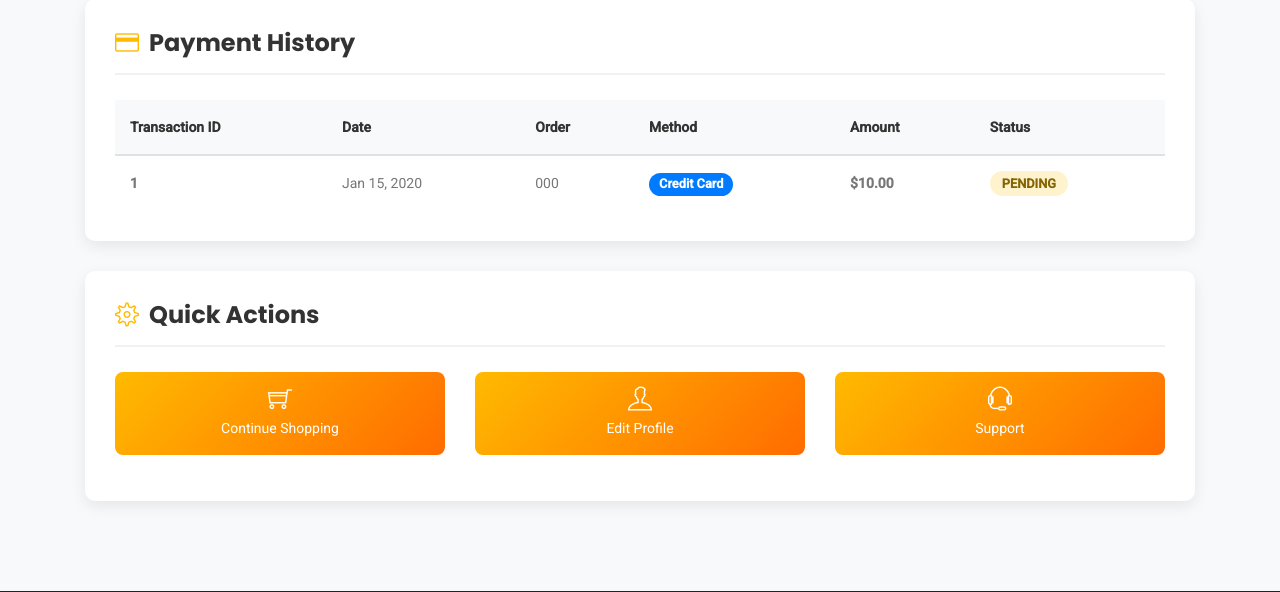
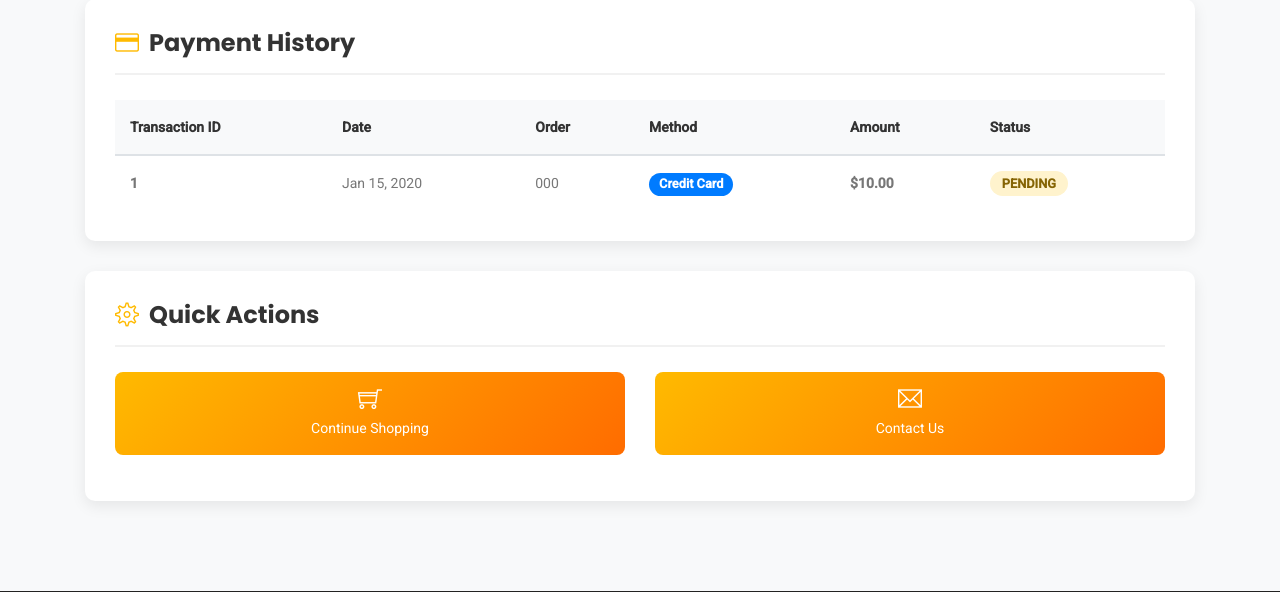
Before and after one commit to ben199712/vintageecom, a Django app: page /accounts/dashboard/ in a window 1280 px wide. Shown: the part 989-1581 px from the top of the page. Run offline with Django 5.2, Linux system fonts and the light colour scheme; a user stored in the database is signed in; tables that the repository leaves empty hold one stand-in row (values such as "Sample post"); some libraries are stand-ins or nearby versions.

Commit message:
contact form functionality done

```diff
--- a/ecomsite/urls.py
+++ b/ecomsite/urls.py
@@ -26,7 +26,6 @@ urlpatterns = [
     path('store/', include('store.urls')),
     path('cart/', include('carts.urls')),
     path('accounts/', include('accounts.urls')),
-    path('contact/', views.contact, name='contact'),
 ]
 # Serve static and media files during development
 if settings.DEBUG:
--- a/ecomsite/views.py
+++ b/ecomsite/views.py
@@ -1,4 +1,4 @@
-from django.shortcuts import render
+from django.shortcuts import render, redirect
 from store.models import Product
 
 def home(request):
@@ -11,6 +11,3 @@ def home(request):
         'coming_soon_products': coming_soon_products,
     }
     return render(request, 'index.html', context)
-
-def contact(request):
-    return render(request, 'contact.html')
--- a/store/admin.py
+++ b/store/admin.py
@@ -1,5 +1,5 @@
 from django.contrib import admin
-from .models import Product
+from .models import Product, Contact
 
 # Register your models here.
 class ProductAdmin(admin.ModelAdmin):
@@ -7,3 +7,4 @@ class ProductAdmin(admin.ModelAdmin):
     prepopulated_fields = {"slug": ('product_name',)}
 
 admin.site.register(Product, ProductAdmin)
+admin.site.register(Contact)
--- a/store/models.py
+++ b/store/models.py
@@ -22,3 +22,13 @@ class Product(models.Model):
 
     def __str__(self):
         return self.product_name
+
+
+class Contact(models.Model):
+        name = models.CharField(max_length=100)
+        email = models.EmailField()
+        subject = models.CharField(max_length=100)
+        message = models.TextField()
+
+        def __str__(self):
+            return self.name
--- a/store/urls.py
+++ b/store/urls.py
@@ -6,4 +6,5 @@ urlpatterns = [
     path('category/<slug:category_slug>/', views.store, name='products_by_category'),
     path('category/<slug:category_slug>/<slug:product_slug>/', views.product_detail, name='product_detail'),
     path('search/', views.search, name='search'),
+    path('contact/', views.contact, name='contact'),
 ]
--- a/templates/accounts/dashboard.html
+++ b/templates/accounts/dashboard.html
@@ -513,22 +513,16 @@
                 </h2>
             </div>
             <div class="row">
-                <div class="col-md-4 col-sm-6 mb-3">
+                <div class="col-md-6 col-sm-6 mb-3">
                     <a href="{% url 'store' %}" class="btn-primary-custom d-block text-center">
                         <i class="ti-shopping-cart"></i><br>
                         Continue Shopping
                     </a>
                 </div>
-                <div class="col-md-4 col-sm-6 mb-3">
-                    <a href="#" class="btn-primary-custom d-block text-center">
-                        <i class="ti-user"></i><br>
-                        Edit Profile
-                    </a>
-                </div>
-                <div class="col-md-4 col-sm-6 mb-3">
+                <div class="col-md-6 col-sm-6 mb-3">
                     <a href="{% url "contact" %}" class="btn-primary-custom d-block text-center">
-                        <i class="ti-headphone-alt"></i><br>
-                        Support
+                        <i class="ti-email"></i><br>
+                        Contact Us
                     </a>
                 </div>
             </div>
```
Also changed, not shown: store/forms.py (added, +33 -0 lines), store/views.py (+14 -0 lines), templates/store/contact.html (renamed from templates/contact.html, +6 -5 lines), store/migrations/0003_contact.py (added).
